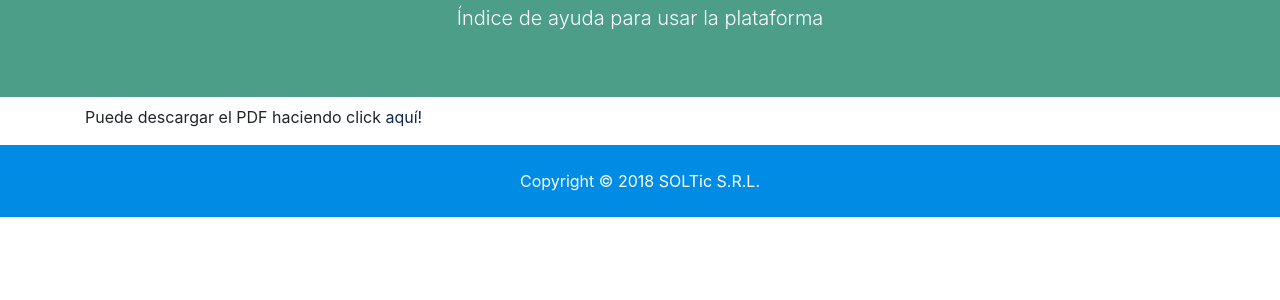
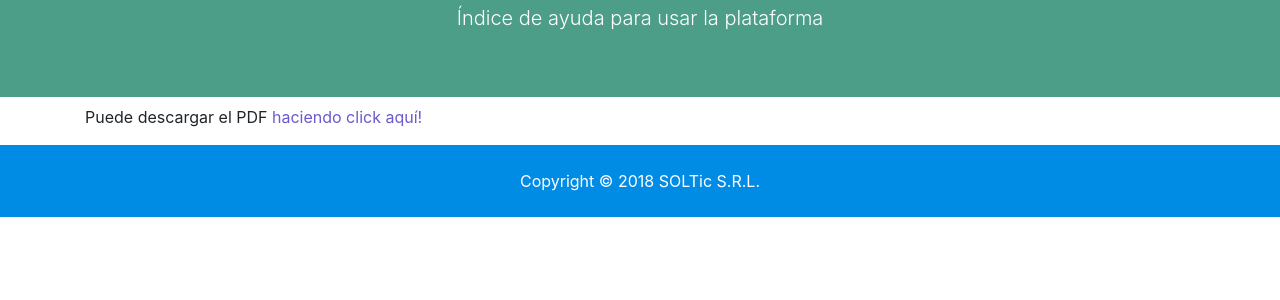
Before and after one commit to FedericoGregori/tcmcapacitacion, a Django app: page /cursos/docs in a window 1280 px wide. Shown: the part 265-565 px from the top of the page. Run offline with Django 3.2, Linux system fonts and the light colour scheme; some libraries are stand-ins or nearby versions.

Commit message:
[UPD] Pdf ingreso

```diff
--- a/templates/cursos/docs.html
+++ b/templates/cursos/docs.html
@@ -20,8 +20,8 @@
   <div class="container">
     <div class="row">
       <div class="col-12 mt-2">
-        <object data="{% static 'pdf/doc1.pdf' %}" type="application/pdf" width="100%" height="700px">
-          <p>Puede descargar el PDF haciendo click <a href="{% static 'pdf/doc1.pdf' %}">aquí!</a></p>
+        <object data="{% static 'pdf/Ingreso.pdf' %}" type="application/pdf" width="100%" height="700px">
+          <p>Puede descargar el PDF <a href="{% static 'pdf/Ingreso.pdf' %}" style="color: slateblue;">haciendo click aquí!</a></p>
         </object>
       </div>
     </div>
```
Also changed, not shown: 2 other files.
